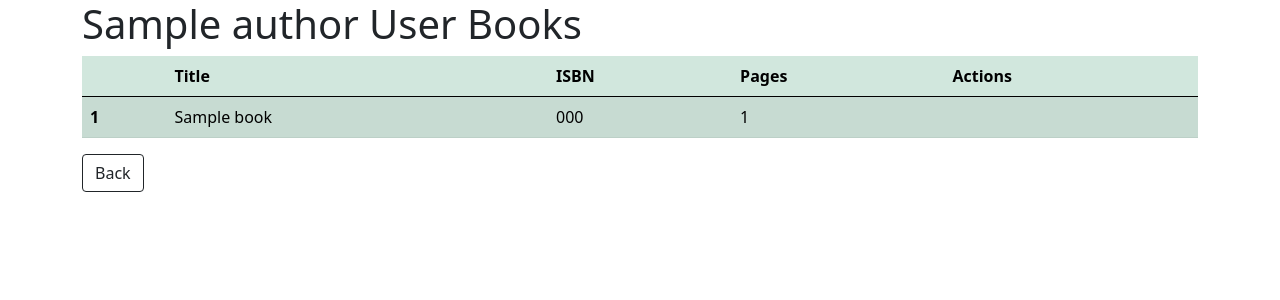
After one commit to nubranger/library, a Symfony app: template templates/author/books.html.twig in a window 1280 px wide. The commit adds this page. Shown: the top 300 px of the page. Run offline with Twig, Linux system fonts and the light colour scheme; the template is opened without the code that fills it: most values are stand-ins (such as "Sample title", 1, 10 or a date in 2020); some libraries are stand-ins or nearby versions.

Commit message:
Author books list

```diff
--- a/package.json
+++ b/package.json
@@ -14,5 +14,8 @@
         "dev": "encore dev",
         "watch": "encore dev --watch",
         "build": "encore production --progress"
+    },
+    "dependencies": {
+        "summernote": "^0.8.18"
     }
 }
--- /dev/null
+++ b/templates/author/books.html.twig
@@ -0,0 +1,38 @@
+{% extends 'base.html.twig' %}
+
+{% block title %}Books list{% endblock %}
+
+{% block body %}
+    <h1>{{ author.name }} {{ author.surname }} Books</h1>
+    <table class="table table-success table-striped">
+        <thead>
+        <tr>
+            <th scope="col"></th>
+            <th scope="col">Title</th>
+            <th scope="col">ISBN</th>
+            <th scope="col">Pages</th>
+            <th scope="col">Actions</th>
+        </tr>
+        </thead>
+        <tbody>
+        {% for book in books %}
+            <tr>
+                <th scope="row">{{ loop.index }}</th>
+                <td>{{ book.title }}</td>
+                <td>{{ book.isbn }}</td>
+                <td>{{ book.pages }}</td>
+                <td>
+                    <div class="btn-group" role="group">
+{#                        <a class="btn btn-outline-secondary me-2" href="{{ path('book_edit', {id: book.id}) }}">Edit</a>#}
+{#                        <form action="{{ path('book_delete', {id:book.id}) }}" method="POST">#}
+{#                            <button type="submit" class="btn btn-outline-danger">Delete</button>#}
+{#                        </form>#}
+                    </div>
+                </td>
+            </tr>
+        {% endfor %}
+        </tbody>
+    </table>
+    <a class="btn btn-outline-dark me-2" href="{{ path('author_index') }}">Back</a>
+
+{% endblock %}
--- a/templates/author/edit.html.twig
+++ b/templates/author/edit.html.twig
@@ -24,7 +24,6 @@
                 <div class="btn-group" role="group">
                     <button type="submit" class="btn btn-outline-primary me-2">Save</button>
                     <a class="btn btn-outline-dark me-2" href="{{ path('author_index') }}">Back</a>
-
                 </div>
             </div>
         </div>
--- a/templates/author/index.html.twig
+++ b/templates/author/index.html.twig
@@ -10,6 +10,7 @@
             <th scope="col"></th>
             <th scope="col">Name</th>
             <th scope="col">Surname</th>
+            <th scope="col">Books</th>
             <th scope="col">Actions</th>
         </tr>
         </thead>
@@ -20,8 +21,11 @@
                 <td>{{ author.name }}</td>
                 <td>{{ author.surname }}</td>
                 <td>
+                    <a class="btn btn-outline-dark me-2" href="{{ path('author_books', {id: author.id}) }}">Books</a>
+                </td>
+                <td>
                     <div class="btn-group" role="group">
-                        <a class="btn btn-outline-warning me-2" href="{{ path('author_edit', {id: author.id}) }}">Edit</a>
+                        <a class="btn btn-outline-secondary me-2" href="{{ path('author_edit', {id: author.id}) }}">Edit</a>
                         <form action="{{ path('author_delete', {id:author.id}) }}" method="POST">
                             <button type="submit" class="btn btn-outline-danger">Delete</button>
                         </form>
```
Also changed, not shown: src/Controller/AuthorController.php (+18 -0 lines), package-lock.json.
